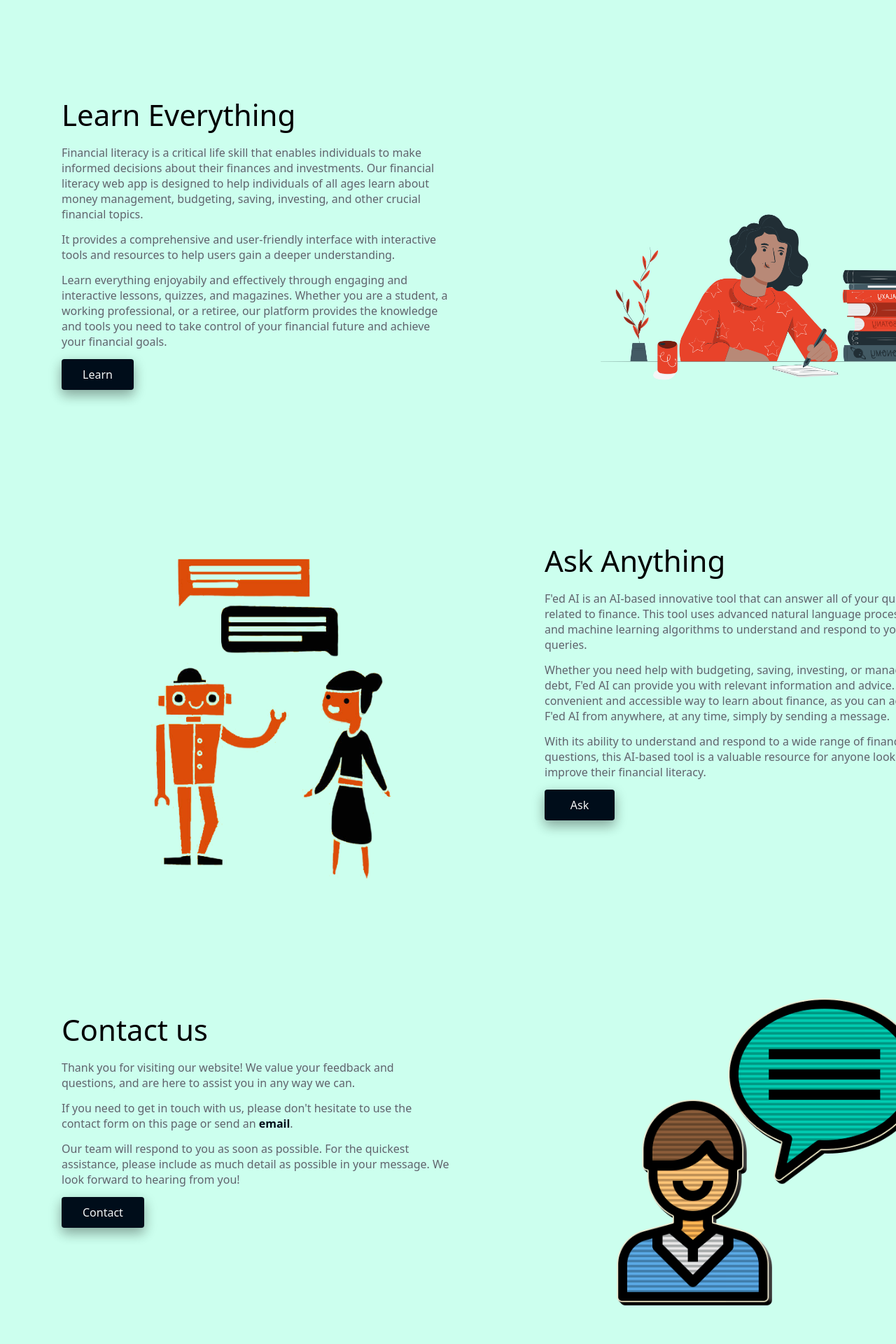
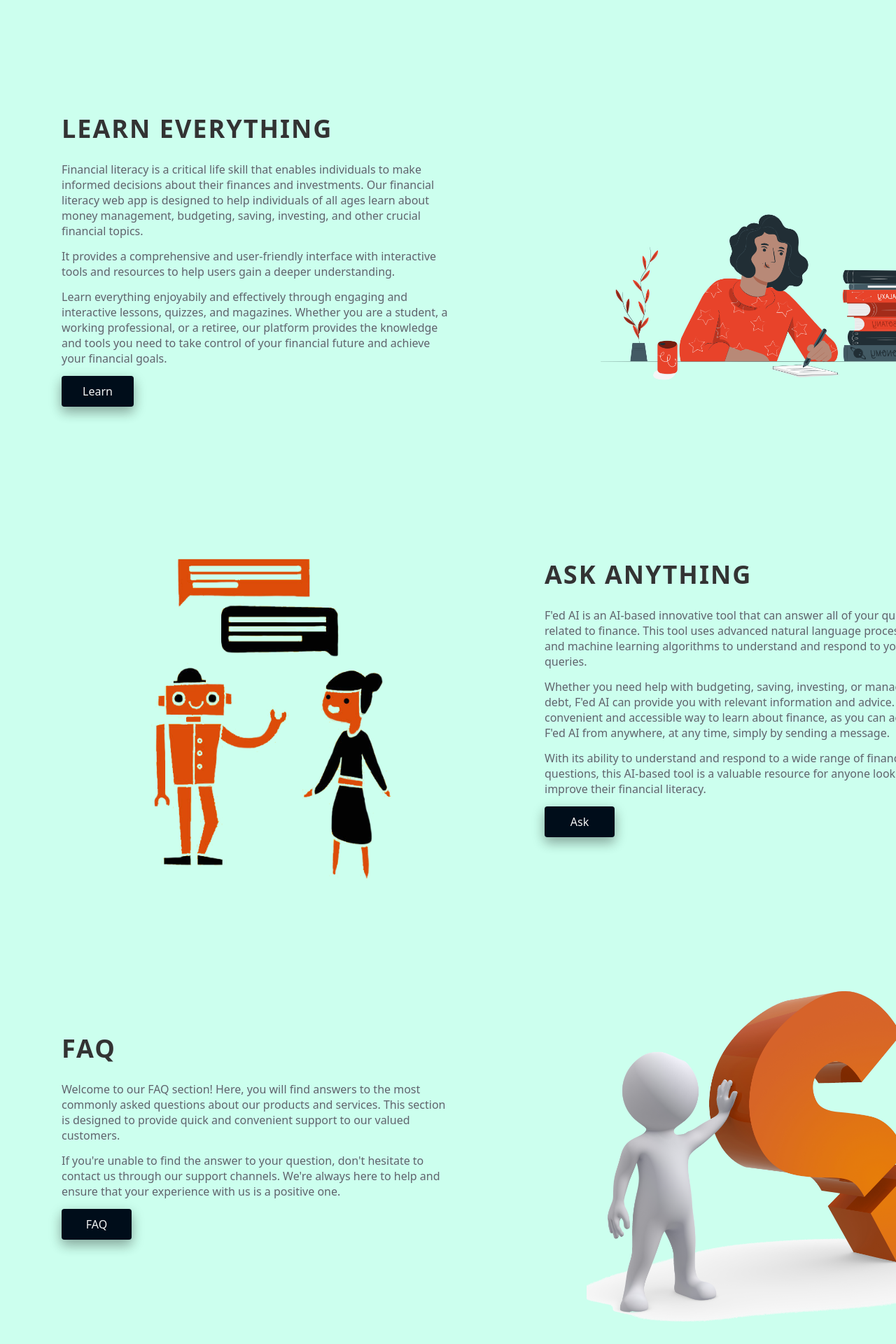
Before and after one commit to BushraShahzad09/codebugsters_hackjmi, a Next.js app: page / in a window 1280 px wide. Shown: the part 820-2740 px from the top of the page at 70% size. Built offline with nearby package versions, Linux system fonts and the light colour scheme.

Commit message:
FAQ section added and UI fixes

```diff
--- a/pages/index.js
+++ b/pages/index.js
@@ -87,22 +87,39 @@ const Home = () => {
 
         <div class='infocontainer'>
           <div class='contact'>
-            <h2>Contact us</h2>
+            <h2>FAQ</h2>
             <p>
-              Thank you for visiting our website! We value your feedback and questions, and are here to assist you in any way we can.
+              Welcome to our FAQ section! Here, you will find answers to the most commonly asked questions about our products and services. This section is designed to provide quick and convenient support to our valued customers.
             </p>
             <p>
-              If you need to get in touch with us, please don't hesitate to use the contact form on this page or send an <a class='email-link' href = "mailto: abc@example.com">email</a>.
-            </p>
-            <p>
-              Our team will respond to you as soon as possible. For the quickest assistance, please include as much detail as possible in your message. We look forward to hearing from you!
+              If you're unable to find the answer to your question, don't hesitate to contact us through our support channels. We're always here to help and ensure that your experience with us is a positive one.
             </p>
 
+
             <button primary="true" class='info_button'>
-              Contact
+              FAQ
             </button>
           </div>
+          <img class='faq_image' src='/faq.png' alt='tree gif'/>
+        </div>
+
+        <div class='infocontainer'>
           <img class='contact_image' src='/contact.png' alt='tree gif'/>
+          <div class='contact'>
+              <h2>Reach Us</h2>
+              <p>
+                Thank you for visiting our website! We value your feedback and questions, and are here to assist you in any way we can.
+              </p>
+              <p>
+                If you need to get in touch with us, please don't hesitate to use the contact form on this page or send an <a class='email-link' href = "mailto: abc@example.com">email</a>.
+              </p>
+              <p>
+                Our team will respond to you as soon as possible. For the quickest assistance, please include as much detail as possible in your message. We look forward to hearing from you!
+              </p>
+              <button primary="true" class='info_button'>
+                Contact
+              </button>
+            </div>
         </div>
 
 
--- a/styles/globals.css
+++ b/styles/globals.css
@@ -125,8 +125,16 @@ img{
 }
 
 .learn h2{
-    font-size: 42px;
-    margin-bottom: 12px;
+    /* font-size: 42px;
+    margin-bottom: 12px; */
+    font-size: 36px;
+    font-weight: bold;
+    text-transform: uppercase;
+    letter-spacing: 2px;
+    color: #333;
+    /* text-align: center; */
+    margin-top: 50px;
+    margin-bottom: 20px;
 }
 
 .learn p{
@@ -147,11 +155,45 @@ img{
 }
 
 .ai h2{
-    font-size: 42px;
-    margin-bottom: 12px;
+    font-size: 36px;
+    font-weight: bold;
+    text-transform: uppercase;
+    letter-spacing: 2px;
+    color: #333;
+    /* text-align: center; */
+    margin-top: 50px;
+    margin-bottom: 20px;
 }
 
 .ai p{
+       font-size: 16px;
+       line-height: 22px;
+       margin-bottom: 14px;
+       max-width: 556px;
+       color: #60636c;
+}
+
+.faq{
+    text-align: left;
+    flex: 1 0 55%;
+    width: 55vw;
+    @media screen and (max-width: 757px) {
+       margin-right: 0;
+    }
+}
+
+.faq h2{
+    font-size: 36px;
+    font-weight: bold;
+    text-transform: uppercase;
+    letter-spacing: 2px;
+    color: #333;
+    /* text-align: center; */
+    margin-top: 50px;
+    margin-bottom: 20px;
+}
+
+.faq p{
        font-size: 16px;
        line-height: 22px;
        margin-bottom: 14px;
@@ -169,8 +211,14 @@ img{
 }
 
 .contact h2{
-    font-size: 42px;
-    margin-bottom: 12px;
+    font-size: 36px;
+    font-weight: bold;
+    text-transform: uppercase;
+    letter-spacing: 2px;
+    color: #333;
+    /* text-align: center; */
+    margin-top: 50px;
+    margin-bottom: 20px;
 }
 
 .contact p{
@@ -180,7 +228,6 @@ img{
        max-width: 556px;
        color: #60636c;
 }
-
 
 .learn_image{
     position: relative;
@@ -207,7 +254,7 @@ img{
     padding-right: 200px;
 }
 
-.contact_image{
+.faq_image{
     position: relative;
     background-size: 40vh;
     background-repeat: no-repeat;
@@ -218,6 +265,18 @@ img{
     max-height: 526px;
     margin-right: 20px;
 
+}
+
+.contact_image{
+    position: relative;
+    background-size: 40vh;
+    background-repeat: no-repeat;
+    background-position: center;
+    width: 100%;
+    height: 80vw;
+    max-width: 600px;
+    max-height: 526px;
+    padding-right: 200px;
 }
 
 .info_button{
```
Also changed, not shown: public/contact.png, public/faq.png (added).
